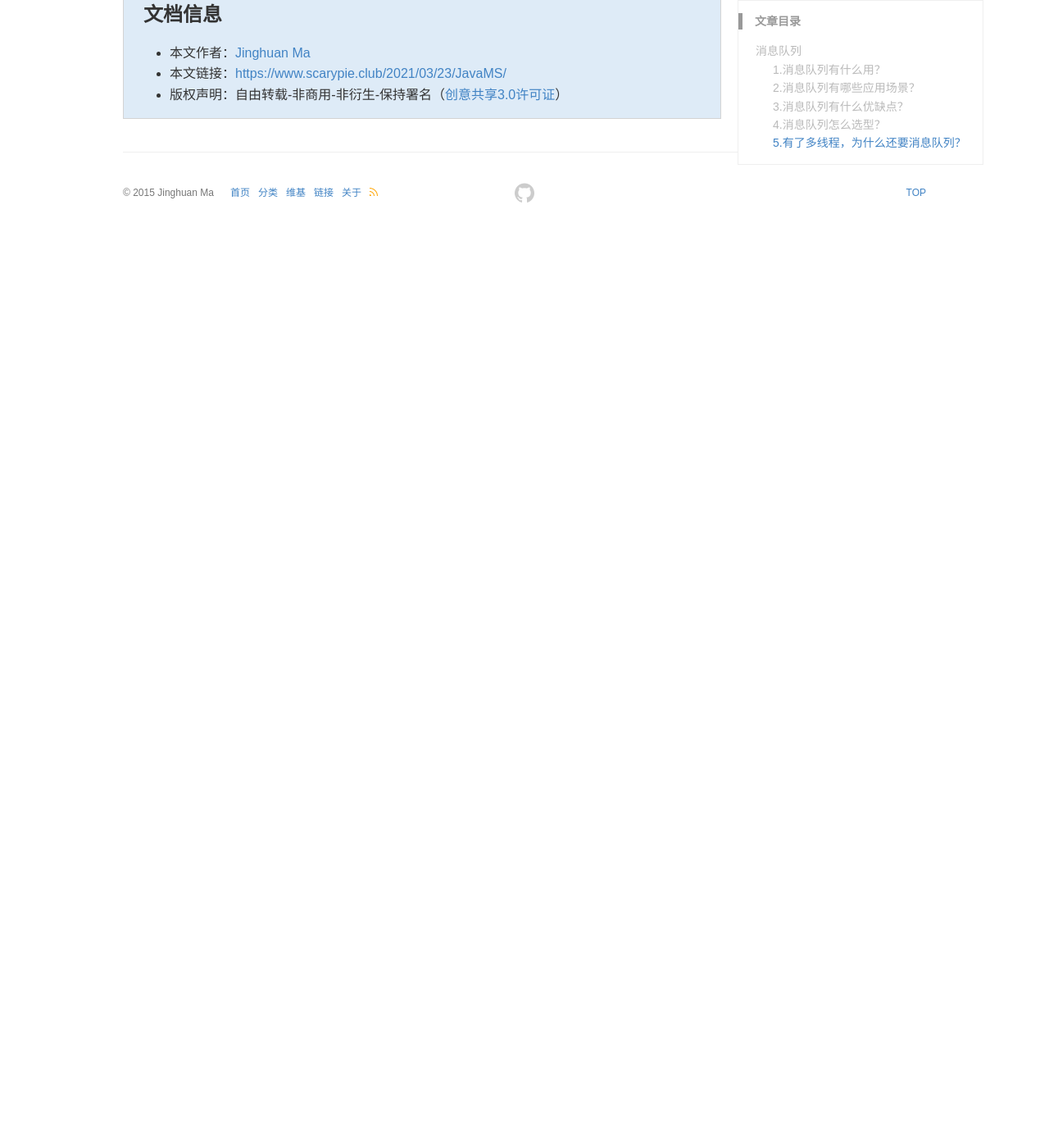
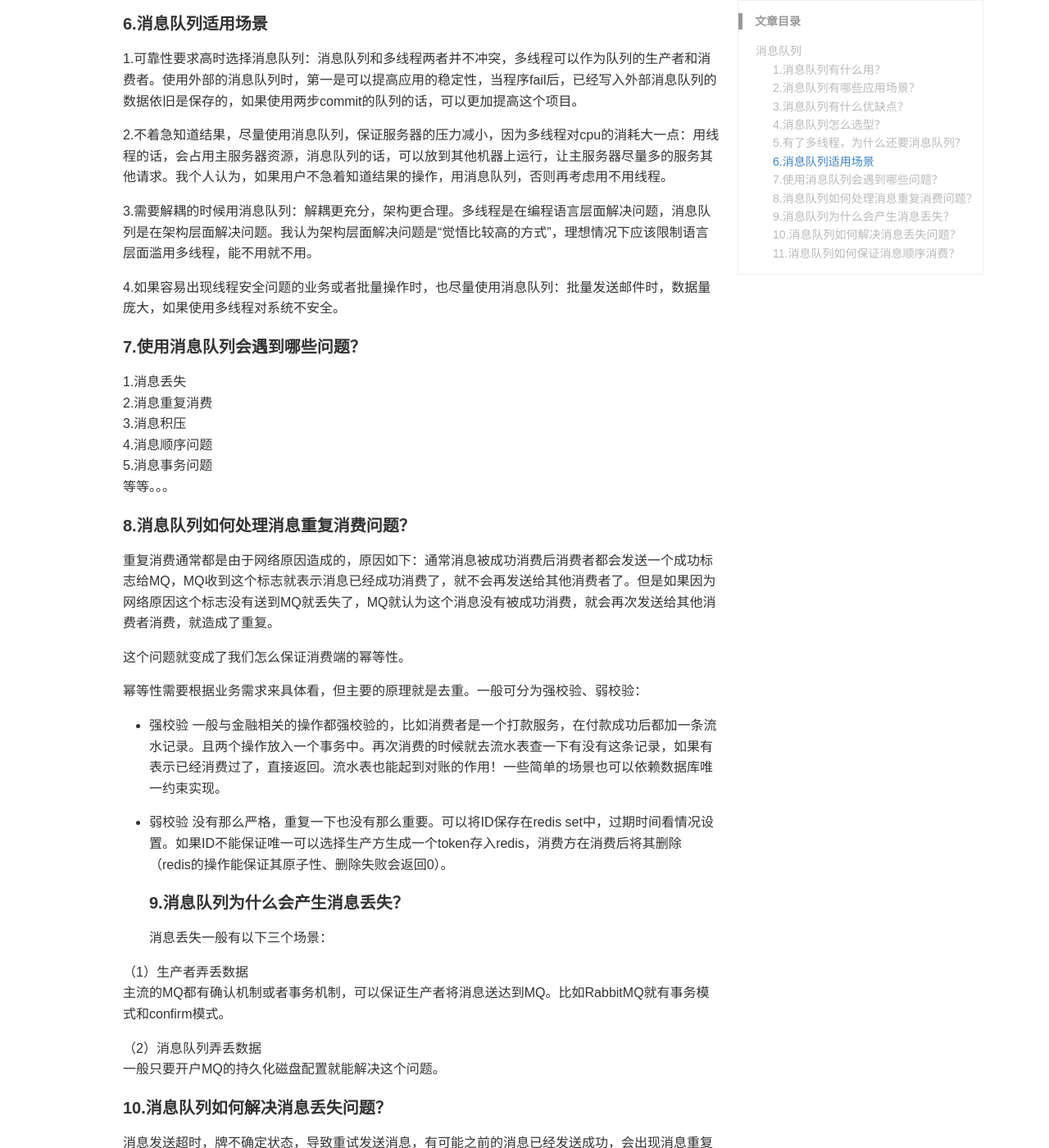
Before and after one commit to MazFactor/mzlongblog, a Jekyll site: the page built from _posts/2021-03-23-JavaMS.md, in a window 1280 px wide and 1400 px high, scrolled down 1021 px. Shown: the whole window at 82% size. Built offline with Jekyll 4.4.1, drawn with Linux system fonts in a browser that asks for light colours; comment, search, counter and statistics services are not loaded; before the commit the page ends 1313 px from its top, so only the background shows below that; some of the changed text lies outside the part shown.

Commit message:
JavaMS - v1.1

```diff
--- a/_posts/2021-03-23-JavaMS.md
+++ b/_posts/2021-03-23-JavaMS.md
@@ -21,4 +21,51 @@ MQ全称为Message Queue，即消息队列（MQ），它是一种应用程序对
 #### 4.消息队列怎么选型？
 主流开源的消息中间件有：Kafka、ActiveMQ、RabbitMQ、RocketMQ，下面是对比：
 #### 5.有了多线程，为什么还要消息队列？
-（1）用多线程，那服务器的资源消耗还是在本机上，
+（1）用多线程，那服务器的资源消耗还是在本机上，而消息队列可以转移到消费者的服务器上；
+（2）多线程限定在具体的编程语言，解决的是编程层面的问题，而消息队列不限定编程语言，解决的是架构层面的问题；
+#### 6.消息队列适用场景
+1.可靠性要求高时选择消息队列：消息队列和多线程两者并不冲突，多线程可以作为队列的生产者和消费者。使用外部的消息队列时，第一是可以提高应用的稳定性，当程序fail后，已经写入外部消息队列的数据依旧是保存的，如果使用两步commit的队列的话，可以更加提高这个项目。
+
+2.不着急知道结果，尽量使用消息队列，保证服务器的压力减小，因为多线程对cpu的消耗大一点：用线程的话，会占用主服务器资源，消息队列的话，可以放到其他机器上运行，让主服务器尽量多的服务其他请求。我个人认为，如果用户不急着知道结果的操作，用消息队列，否则再考虑用不用线程。
+
+3.需要解耦的时候用消息队列：解耦更充分，架构更合理。多线程是在编程语言层面解决问题，消息队列是在架构层面解决问题。我认为架构层面解决问题是“觉悟比较高的方式”，理想情况下应该限制语言层面滥用多线程，能不用就不用。
+
+4.如果容易出现线程安全问题的业务或者批量操作时，也尽量使用消息队列：批量发送邮件时，数据量庞大，如果使用多线程对系统不安全。
+#### 7.使用消息队列会遇到哪些问题？
+1.消息丢失<br>
+2.消息重复消费<br>
+3.消息积压<br>
+4.消息顺序问题<br>
+5.消息事务问题<br>
+等等。。。
+#### 8.消息队列如何处理消息重复消费问题？
+重复消费通常都是由于网络原因造成的，原因如下：通常消息被成功消费后消费者都会发送一个成功标志给MQ，MQ收到这个标志就表示消息已经成功消费了，就不会再发送给其他消费者了。但是如果因为网络原因这个标志没有送到MQ就丢失了，MQ就认为这个消息没有被成功消费，就会再次发送给其他消费者消费，就造成了重复。
+
+这个问题就变成了我们怎么保证消费端的幂等性。
+
+幂等性需要根据业务需求来具体看，但主要的原理就是去重。一般可分为强校验、弱校验：
+
+* 强校验  一般与金融相关的操作都强校验的，比如消费者是一个打款服务，在付款成功后都加一条流水记录。且两个操作放入一个事务中。再次消费的时候就去流水表查一下有没有这条记录，如果有表示已经消费过了，直接返回。流水表也能起到对账的作用！一些简单的场景也可以依赖数据库唯一约束实现。
+
+* 弱校验  没有那么严格，重复一下也没有那么重要。可以将ID保存在redis set中，过期时间看情况设置。如果ID不能保证唯一可以选择生产方生成一个token存入redis，消费方在消费后将其删除（redis的操作能保证其原子性、删除失败会返回0）。
+#### 9.消息队列为什么会产生消息丢失？
+消息丢失一般有以下三个场景：
+
+（1）生产者弄丢数据<br>
+主流的MQ都有确认机制或者事务机制，可以保证生产者将消息送达到MQ。比如RabbitMQ就有事务模式和confirm模式。
+
+（2）消息队列弄丢数据<br>
+一般只要开户MQ的持久化磁盘配置就能解决这个问题。
+#### 10.消息队列如何解决消息丢失问题？
+消息发送超时，牌不确定状态，导致重试发送消息，有可能之前的消息已经发送成功，会出现消息重复的情况。
+
+解决思路是，每个消息生成一个消息ID，如果发送的消息Broker已经存在，则丢弃。这种解决办法需要维护一个已经接收的消息的message id list。
+
+消息在Broker中只有一份，但是consumer重启前，未及时更新offset，导致consumer重启之后重复消费消息。
+
+上游业务给每个message分配一个message ID，下游业务在接收到message之后，执行业务并保存message ID，而且要将两部分放到同一个事务中，保证业务执行成功，message ID肯定保存，Gotland执行失败，message ID肯定不会保存下来，利用db中存储的message ID来做幂等。我们可以重新封装producer client和consumer client，将这部分message ID分配和判重的逻辑封装到client lib里面。
+#### 11.消息队列如何保证消息顺序消费？
+顺序消费的场景比如一个电商的下单操作，下单后先减库存然后生成订单，这个操作就需要保证顺序执行：<br>
+（1）首先生产者需要保证入队的顺序；<br>
+（2）一般的MQ都能保证内部Queue是FIFO（先进先出），但是只是针对一个Queue，所以在发送消息的时候可以使用Hash取模法将同一个操作的消息发送到同一个Queue里面，这样就能保证出队时是顺序的了。<br>
+（3）消费者也需要注意，如果多个消费者同时消费一个队列，一样可能出现顺序错乱的情况。
```
